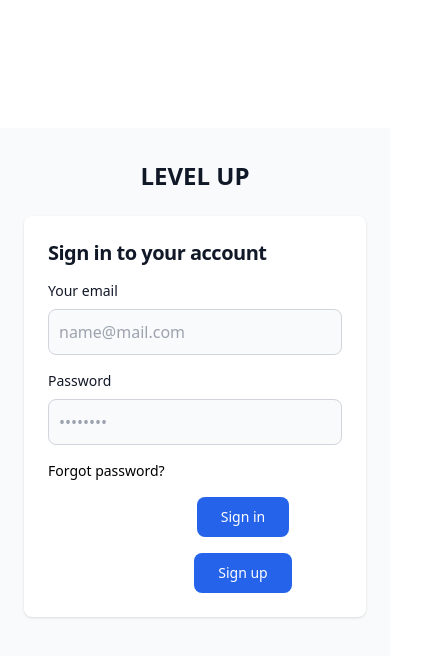
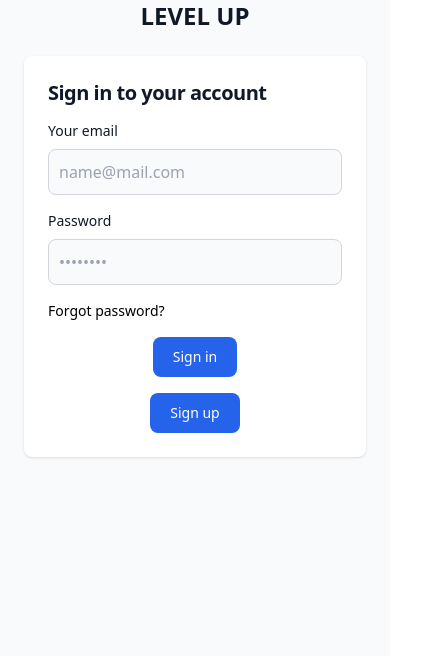
Before and after one commit to abnv-o/levelup, a React (Create React App) app in the folder levelup/: page /signin in a window 390 px wide. Shown: the top 656 px of the page, 438 px wide, since content can reach past the window. Built offline with nearby package versions, Linux system fonts and the light colour scheme.

Commit message:
signup  done, data inserted to database

```diff
--- a/levelup/package.json
+++ b/levelup/package.json
@@ -3,6 +3,7 @@
   "version": "0.1.0",
   "private": true,
   "dependencies": {
+    "@supabase/supabase-js": "^2.43.5",
     "@testing-library/jest-dom": "^5.17.0",
     "@testing-library/react": "^13.4.0",
     "@testing-library/user-event": "^13.5.0",
--- a/levelup/src/components/Signin_comp.jsx
+++ b/levelup/src/components/Signin_comp.jsx
@@ -1,14 +1,17 @@
-import React from 'react'
-import { Link } from 'react-router-dom'
+import React from "react";
+import { Link } from "react-router-dom";
 const Signin_comp = () => {
   return (
-    <div className='h-screen bg-gray-900 w-screen'>
-
-        <section class="bg-gray-50 dark:bg-gray-900 h-full">
-  <div class="flex flex-col items-center justify-center px-6 py-8 mx-auto my-32 md:h-screen lg:py-0">
-      <a href="#" class="flex items-center mb-6 text-2xl font-semibold text-gray-900 dark:text-white">
+    <div className="h-screen bg-gray-900 w-screen overflow-hidden">
+      <section class="bg-gray-50 dark:bg-gray-900 h-screen">
+        <div class="flex flex-col items-center justify-center px-6 mx-auto  md:h-screen lg:py-0">
+          <a
+            href="/"
+            class="flex items-center mb-6 text-2xl font-semibold text-gray-900 dark:text-white"
+          >
             LEVEL UP
           </a>
+
           <div class="w-full bg-white rounded-lg shadow dark:border md:mt-0 sm:max-w-md xl:p-0 dark:bg-gray-800 dark:border-gray-700">
             <div class="p-6 space-y-4 w-full md:space-y-6 sm:p-8">
               <h1 class="text-xl font-bold leading-tight tracking-tight text-gray-900 md:text-2xl dark:text-white">
@@ -16,30 +19,69 @@ const Signin_comp = () => {
               </h1>
               <form class="space-y-4 md:space-y-6" action="#">
                 <div>
-                      <label for="email" class="block mb-2 text-sm font-medium text-gray-900 dark:text-white">Your email</label>
-                      <input type="email" name="email" id="email" class="bg-gray-50 border border-gray-300 text-gray-900 sm:text-sm rounded-lg focus:ring-primary-600 focus:border-primary-600 block w-full p-2.5 dark:bg-gray-700 dark:border-gray-600 dark:placeholder-gray-400 dark:text-white dark:focus:ring-blue-500 dark:focus:border-blue-500" placeholder="name@mail.com" required=""/>
+                  <label
+                    for="email"
+                    class="block mb-2 text-sm font-medium text-gray-900 dark:text-white"
+                  >
+                    Your email
+                  </label>
+                  <input
+                    type="email"
+                    name="email"
+                    id="email"
+                    class="bg-gray-50 border border-gray-300 text-gray-900 sm:text-sm rounded-lg focus:ring-primary-600 focus:border-primary-600 block w-full p-2.5 dark:bg-gray-700 dark:border-gray-600 dark:placeholder-gray-400 dark:text-white dark:focus:ring-blue-500 dark:focus:border-blue-500"
+                    placeholder="name@mail.com"
+                    required=""
+                  />
                 </div>
                 <div>
-                      <label for="password" class="block mb-2 text-sm font-medium text-gray-900 dark:text-white">Password</label>
-                      <input type="password" name="password" id="password" placeholder="••••••••" class="bg-gray-50 border border-gray-300 text-gray-900 sm:text-sm rounded-lg focus:ring-primary-600 focus:border-primary-600 block w-full p-2.5 dark:bg-gray-700 dark:border-gray-600 dark:placeholder-gray-400 dark:text-white dark:focus:ring-blue-500 dark:focus:border-blue-500" required=""/>
+                  <label
+                    for="password"
+                    class="block mb-2 text-sm font-medium text-gray-900 dark:text-white"
+                  >
+                    Password
+                  </label>
+                  <input
+                    type="password"
+                    name="password"
+                    id="password"
+                    placeholder="••••••••"
+                    class="bg-gray-50 border border-gray-300 text-gray-900 sm:text-sm rounded-lg focus:ring-primary-600 focus:border-primary-600 block w-full p-2.5 dark:bg-gray-700 dark:border-gray-600 dark:placeholder-gray-400 dark:text-white dark:focus:ring-blue-500 dark:focus:border-blue-500"
+                    required=""
+                  />
                 </div>
                 <div class="flex items-center justify-between">
-
-                      <a href="#" class="text-sm font-medium text-primary-600 hover:underline dark:text-primary-500">Forgot password?</a>
-                  </div>
-                  <div className='flex flex-col  justify-center items-center w-screen h-full'>
-                  <button type="" class="  text-white bg-blue-600 hover:bg-blue-800 px-6 py-2 focus:ring-4 focus:outline-none focus:ring-primary-300 font-medium rounded-lg text-sm px-5 py-2.5 text-center dark:bg-primary-600 dark:hover:bg-primary-700 dark:focus:ring-primary-800 mb-2">Sign in</button>
-                  <Link to="/signup"> <button type="" class="  text-white bg-blue-600 hover:bg-blue-800 px-6 py-2 focus:ring-4 focus:outline-none focus:ring-primary-300 font-medium rounded-lg text-sm px-5 py-2.5 text-center dark:bg-primary-600 dark:hover:bg-primary-700 dark:focus:ring-primary-800 mt-2">Sign up</button></Link>
-
+                  <a
+                    href="#"
+                    class="text-sm font-medium text-primary-600 hover:underline dark:text-primary-500"
+                  >
+                    Forgot password?
+                  </a>
                 </div>
               </form>
+
+              <div className="flex flex-col  justify-center items-center">
+                <button
+                  type=""
+                  class="  text-white bg-blue-600 hover:bg-blue-800  focus:ring-4 focus:outline-none focus:ring-primary-300 font-medium rounded-lg text-sm px-5 py-2.5 text-center dark:bg-primary-600 dark:hover:bg-primary-700 dark:focus:ring-primary-800 mb-2 "
+                >
+                  Sign in
+                </button>
+                <Link to="/signup">
+                  <button
+                    type=""
+                    class="  text-white bg-blue-600 hover:bg-blue-800  focus:ring-4 focus:outline-none focus:ring-primary-300 font-medium rounded-lg text-sm px-5 py-2.5 text-center dark:bg-primary-600 dark:hover:bg-primary-700 dark:focus:ring-primary-800 mt-2"
+                  >
+                    Sign up
+                  </button>
+                </Link>
+              </div>
             </div>
           </div>
         </div>
       </section>
+    </div>
+  );
+};
 
-    </div>
-  )
-}
-
-export default Signin_comp
+export default Signin_comp;
--- /dev/null
+++ b/levelup/src/supabase.js
@@ -0,0 +1,7 @@
+
+import { createClient } from '@supabase/supabase-js'
+const supabaseUrl = 'https://credbjrazvomzlktbkva.supabase.co'
+const supabaseKey = "eyJhbGciOiJIUzI1NiIsInR5cCI6IkpXVCJ9.eyJpc3MiOiJzdXBhYmFzZSIsInJlZiI6ImNyZWRianJhenZvbXpsa3Ria3ZhIiwicm9sZSI6ImFub24iLCJpYXQiOjE3MTg5MDYwNjcsImV4cCI6MjAzNDQ4MjA2N30.PudZRs0BVTxq3TD0T6zXdOX-F9ReioevOgeN47EJ3jE"
+const supabase = createClient(supabaseUrl, supabaseKey)
+
+export default supabase
```
Also changed, not shown: levelup/src/components/Signup_comp.jsx (+43 -31 lines), 1 other file (tests, documents, lock files or other folders). Lines whose indentation alone changed are shown as unchanged.
